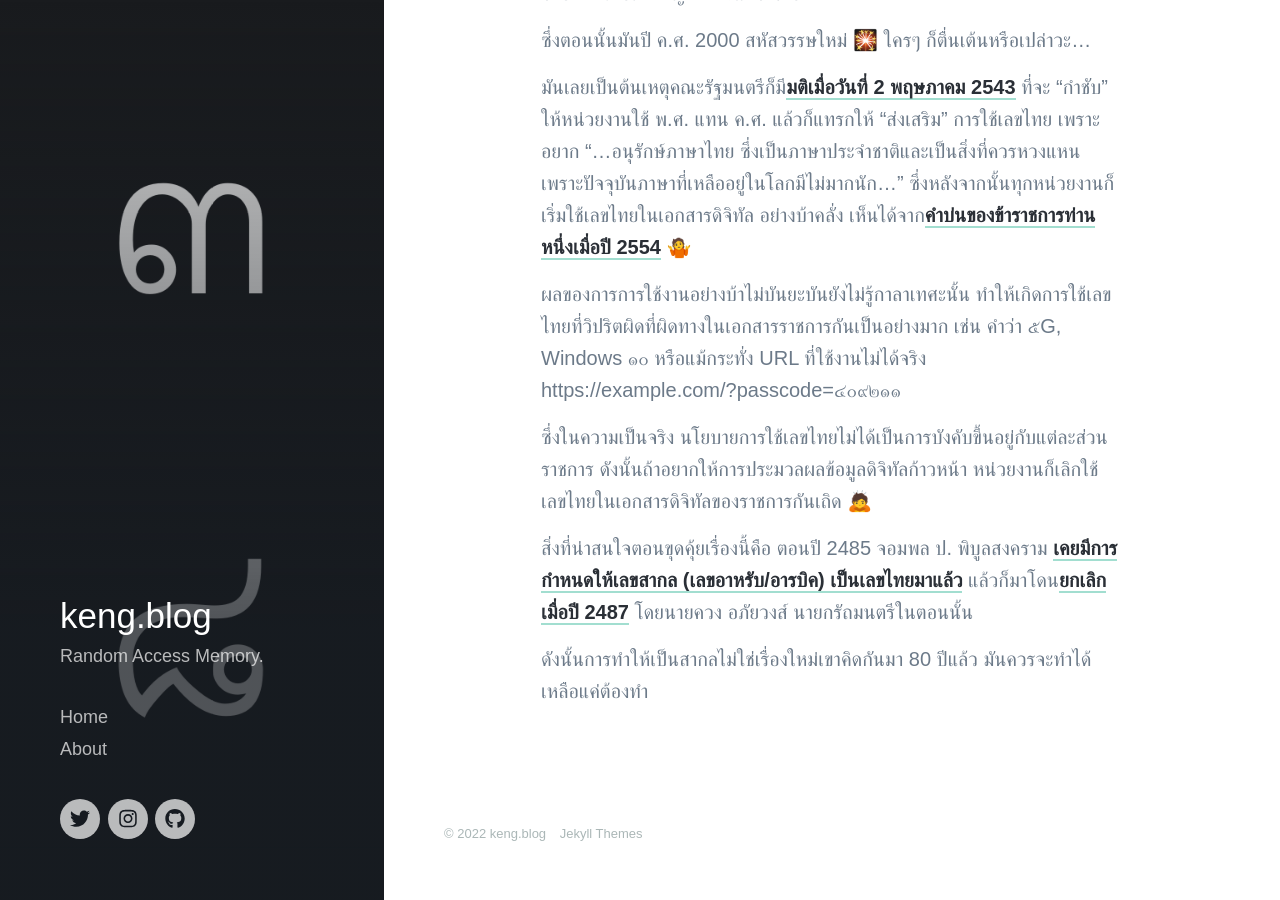
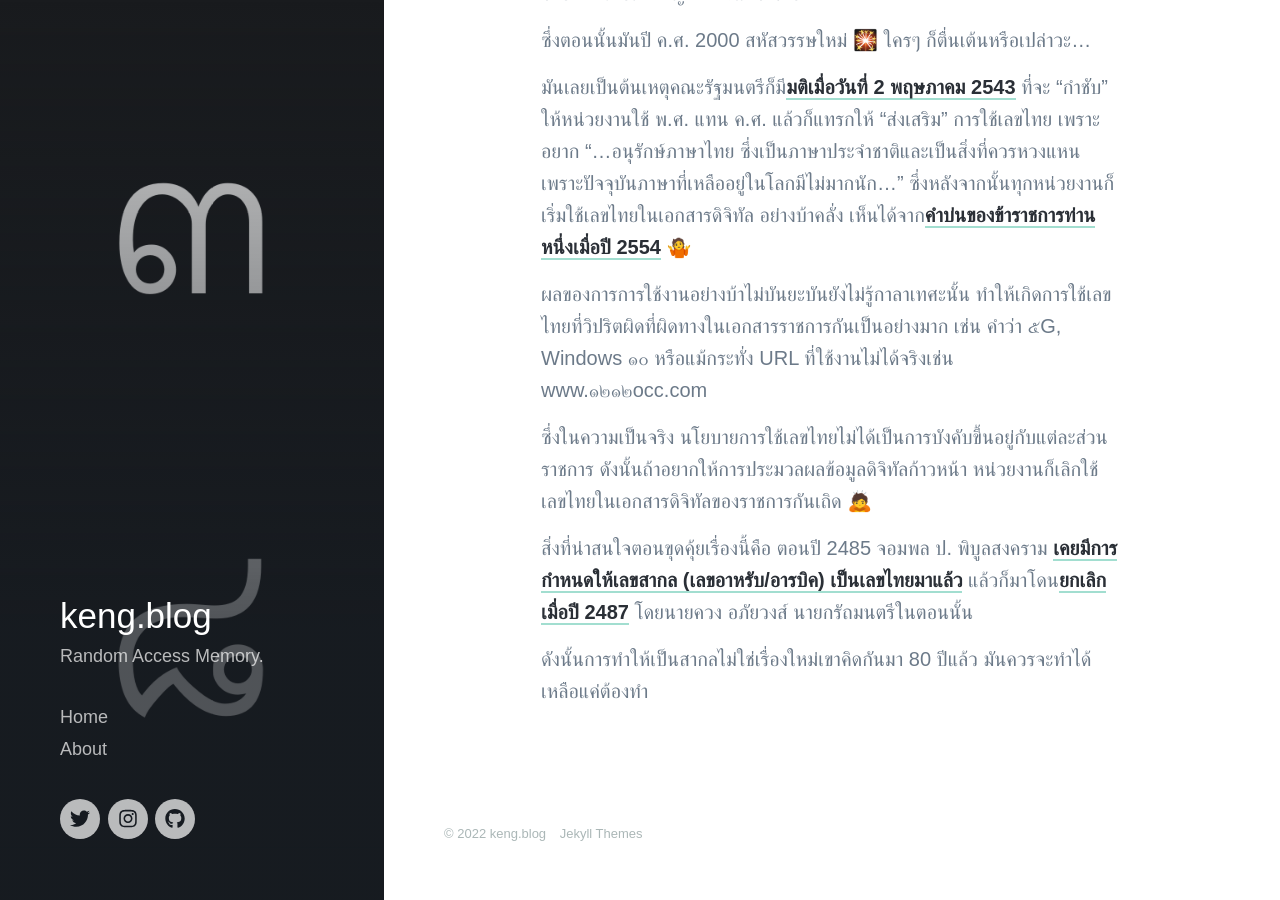
Before and after one commit to kengggg/kengggg.github.io, a Jekyll site: the page built from _posts/2022-05-27-no-thai-numbers-in-governmental-documents.md, in a window 1280 px wide and 900 px high, scrolled down 1181 px. Built offline with Jekyll 4.4.1, drawn with Linux system fonts in a browser that asks for light colours; nearby versions of some CDN libraries; some web fonts are replaced.

Commit message:
update url example

```diff
--- a/_posts/2022-05-27-no-thai-numbers-in-governmental-documents.md
+++ b/_posts/2022-05-27-no-thai-numbers-in-governmental-documents.md
@@ -23,7 +23,7 @@ _ของเดิมอยู่ที่ [Facebook Post][-1] เมื่อ
 
 มันเลยเป็นต้นเหตุคณะรัฐมนตรีก็มี[มติเมื่อวันที่ 2 พฤษภาคม 2543][2] ที่จะ “กำชับ” ให้หน่วยงานใช้ พ.ศ. แทน ค.ศ. แล้วก็แทรกให้ “ส่งเสริม” การใช้เลขไทย เพราะอยาก “...อนุรักษ์ภาษาไทย ซึ่งเป็นภาษาประจำชาติและเป็นสิ่งที่ควรหวงแหน เพราะปัจจุบันภาษาที่เหลืออยู่ในโลกมีไม่มากนัก...” ซึ่งหลังจากนั้นทุกหน่วยงานก็เริ่มใช้เลขไทยในเอกสารดิจิทัล อย่างบ้าคลั่ง เห็นได้จาก[คำบ่นของข้าราชการท่านหนึ่งเมื่อปี 2554][3] 🤷
 
-ผลของการการใช้งานอย่างบ้าไม่บันยะบันยังไม่รู้กาลาเทศะนั้น ทำให้เกิดการใช้เลขไทยที่วิปริตผิดที่ผิดทางในเอกสารราชการกันเป็นอย่างมาก เช่น คำว่า ๕G, Windows ๑๐ หรือแม้กระทั่ง URL ที่ใช้งานไม่ได้จริง https://example.com/?passcode=๔๐๙๒๑๑
+ผลของการการใช้งานอย่างบ้าไม่บันยะบันยังไม่รู้กาลาเทศะนั้น ทำให้เกิดการใช้เลขไทยที่วิปริตผิดที่ผิดทางในเอกสารราชการกันเป็นอย่างมาก เช่น คำว่า ๕G, Windows ๑๐ หรือแม้กระทั่ง URL ที่ใช้งานไม่ได้จริงเช่น www.๑๒๑๒occ.com
 
 ซึ่งในความเป็นจริง นโยบายการใช้เลขไทยไม่ได้เป็นการบังคับขึ้นอยู่กับแต่ละส่วนราชการ ดังนั้นถ้าอยากให้การประมวลผลข้อมูลดิจิทัลก้าวหน้า หน่วยงานก็เลิกใช้เลขไทยในเอกสารดิจิทัลของราชการกันเถิด 🙇
 
```
